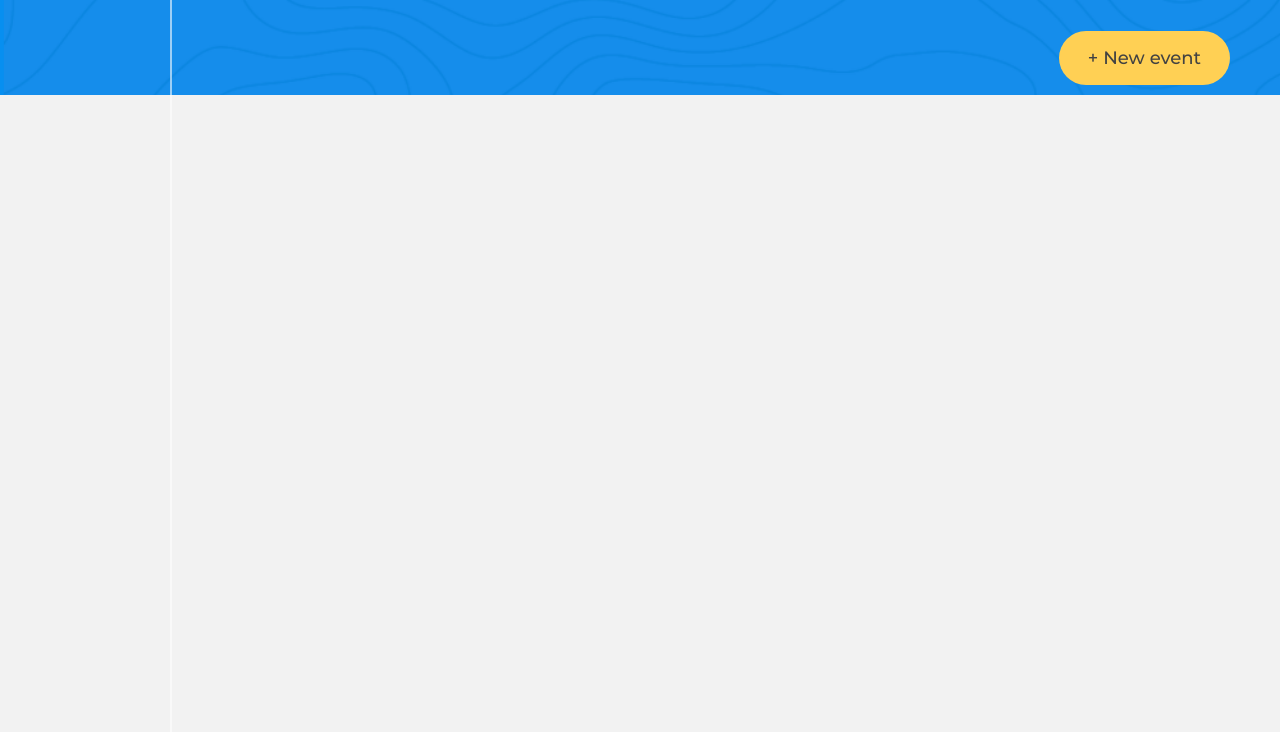
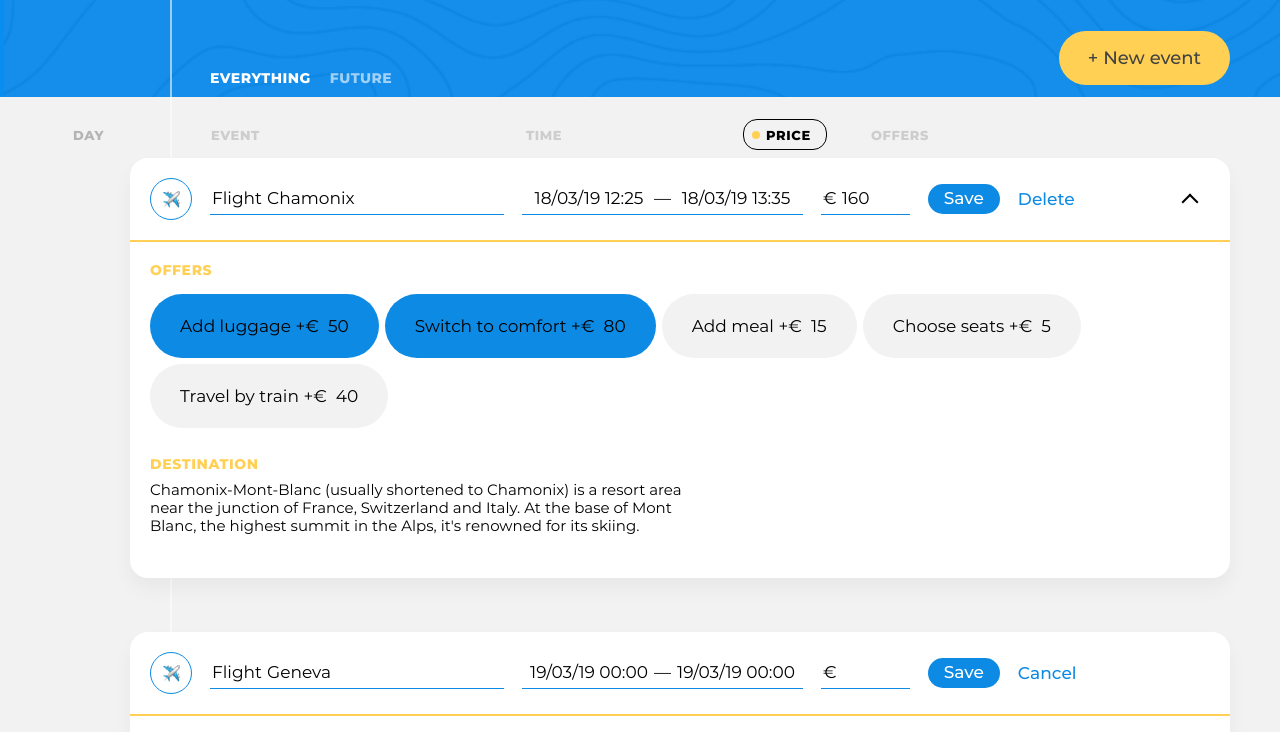
Before and after one commit to htmlacademy-ecmascript/2035627-big-trip-simple-19, a website built with webpack: page public/index.html in a window 1280 px wide. Shown: the part 68-800 px from the top of the page. Built offline with nearby package versions, Linux system fonts and the light colour scheme.

Commit message:
add modules, presenter and rendering

```diff
--- a/public/index.html
+++ b/public/index.html
@@ -44,5 +44,6 @@
           </section>
       </div>
     </main>
+    <script src="./bundle.js"></script>
   </body>
 </html>
--- a/src/render.js
+++ b/src/render.js
@@ -1,3 +1,4 @@
+
 const RenderPosition = {
   BEFOREBEGIN: 'beforebegin',
   AFTERBEGIN: 'afterbegin',
--- /dev/null
+++ b/src/view/add-new-point-view.js
@@ -0,0 +1,183 @@
+import { createElement } from '../render.js';
+
+function createAddNewPointView () {
+  return `<li class="trip-events__item">
+  <form class="event event--edit" action="#" method="post">
+    <header class="event__header">
+      <div class="event__type-wrapper">
+        <label class="event__type  event__type-btn" for="event-type-toggle-1">
+          <span class="visually-hidden">Choose event type</span>
+          <img class="event__type-icon" width="17" height="17" src="img/icons/flight.png" alt="Event type icon">
+        </label>
+        <input class="event__type-toggle  visually-hidden" id="event-type-toggle-1" type="checkbox">
+
+        <div class="event__type-list">
+          <fieldset class="event__type-group">
+            <legend class="visually-hidden">Event type</legend>
+
+            <div class="event__type-item">
+              <input id="event-type-taxi-1" class="event__type-input  visually-hidden" type="radio" name="event-type" value="taxi">
+              <label class="event__type-label  event__type-label--taxi" for="event-type-taxi-1">Taxi</label>
+            </div>
+
+            <div class="event__type-item">
+              <input id="event-type-bus-1" class="event__type-input  visually-hidden" type="radio" name="event-type" value="bus">
+              <label class="event__type-label  event__type-label--bus" for="event-type-bus-1">Bus</label>
+            </div>
+
+            <div class="event__type-item">
+              <input id="event-type-train-1" class="event__type-input  visually-hidden" type="radio" name="event-type" value="train">
+              <label class="event__type-label  event__type-label--train" for="event-type-train-1">Train</label>
+            </div>
+
+            <div class="event__type-item">
+              <input id="event-type-ship-1" class="event__type-input  visually-hidden" type="radio" name="event-type" value="ship">
+              <label class="event__type-label  event__type-label--ship" for="event-type-ship-1">Ship</label>
+            </div>
+
+            <div class="event__type-item">
+              <input id="event-type-drive-1" class="event__type-input  visually-hidden" type="radio" name="event-type" value="drive">
+              <label class="event__type-label  event__type-label--drive" for="event-type-drive-1">Drive</label>
+            </div>
+
+            <div class="event__type-item">
+              <input id="event-type-flight-1" class="event__type-input  visually-hidden" type="radio" name="event-type" value="flight" checked>
+              <label class="event__type-label  event__type-label--flight" for="event-type-flight-1">Flight</label>
+            </div>
+
+            <div class="event__type-item">
+              <input id="event-type-check-in-1" class="event__type-input  visually-hidden" type="radio" name="event-type" value="check-in">
+              <label class="event__type-label  event__type-label--check-in" for="event-type-check-in-1">Check-in</label>
+            </div>
+
+            <div class="event__type-item">
+              <input id="event-type-sightseeing-1" class="event__type-input  visually-hidden" type="radio" name="event-type" value="sightseeing">
+              <label class="event__type-label  event__type-label--sightseeing" for="event-type-sightseeing-1">Sightseeing</label>
+            </div>
+
+            <div class="event__type-item">
+              <input id="event-type-restaurant-1" class="event__type-input  visually-hidden" type="radio" name="event-type" value="restaurant">
+              <label class="event__type-label  event__type-label--restaurant" for="event-type-restaurant-1">Restaurant</label>
+            </div>
+          </fieldset>
+        </div>
+      </div>
+
+      <div class="event__field-group  event__field-group--destination">
+        <label class="event__label  event__type-output" for="event-destination-1">
+          Flight
+        </label>
+        <input class="event__input  event__input--destination" id="event-destination-1" type="text" name="event-destination" value="Geneva" list="destination-list-1">
+        <datalist id="destination-list-1">
+          <option value="Amsterdam"></option>
+          <option value="Geneva"></option>
+          <option value="Chamonix"></option>
+        </datalist>
+      </div>
+
+      <div class="event__field-group  event__field-group--time">
+        <label class="visually-hidden" for="event-start-time-1">From</label>
+        <input class="event__input  event__input--time" id="event-start-time-1" type="text" name="event-start-time" value="19/03/19 00:00">
+        &mdash;
+        <label class="visually-hidden" for="event-end-time-1">To</label>
+        <input class="event__input  event__input--time" id="event-end-time-1" type="text" name="event-end-time" value="19/03/19 00:00">
+      </div>
+
+      <div class="event__field-group  event__field-group--price">
+        <label class="event__label" for="event-price-1">
+          <span class="visually-hidden">Price</span>
+          &euro;
+        </label>
+        <input class="event__input  event__input--price" id="event-price-1" type="text" name="event-price" value="">
+      </div>
+
+      <button class="event__save-btn  btn  btn--blue" type="submit">Save</button>
+      <button class="event__reset-btn" type="reset">Cancel</button>
+    </header>
+    <section class="event__details">
+      <section class="event__section  event__section--offers">
+        <h3 class="event__section-title  event__section-title--offers">Offers</h3>
+
+        <div class="event__available-offers">
+          <div class="event__offer-selector">
+            <input class="event__offer-checkbox  visually-hidden" id="event-offer-luggage-1" type="checkbox" name="event-offer-luggage" checked>
+            <label class="event__offer-label" for="event-offer-luggage-1">
+              <span class="event__offer-title">Add luggage</span>
+              &plus;&euro;&nbsp;
+              <span class="event__offer-price">30</span>
+            </label>
+          </div>
+
+          <div class="event__offer-selector">
+            <input class="event__offer-checkbox  visually-hidden" id="event-offer-comfort-1" type="checkbox" name="event-offer-comfort" checked>
+            <label class="event__offer-label" for="event-offer-comfort-1">
+              <span class="event__offer-title">Switch to comfort class</span>
+              &plus;&euro;&nbsp;
+              <span class="event__offer-price">100</span>
+            </label>
+          </div>
+
+          <div class="event__offer-selector">
+            <input class="event__offer-checkbox  visually-hidden" id="event-offer-meal-1" type="checkbox" name="event-offer-meal">
+            <label class="event__offer-label" for="event-offer-meal-1">
+              <span class="event__offer-title">Add meal</span>
+              &plus;&euro;&nbsp;
+              <span class="event__offer-price">15</span>
+            </label>
+          </div>
+
+          <div class="event__offer-selector">
+            <input class="event__offer-checkbox  visually-hidden" id="event-offer-seats-1" type="checkbox" name="event-offer-seats">
+            <label class="event__offer-label" for="event-offer-seats-1">
+              <span class="event__offer-title">Choose seats</span>
+              &plus;&euro;&nbsp;
+              <span class="event__offer-price">5</span>
+            </label>
+          </div>
+
+          <div class="event__offer-selector">
+            <input class="event__offer-checkbox  visually-hidden" id="event-offer-train-1" type="checkbox" name="event-offer-train">
+            <label class="event__offer-label" for="event-offer-train-1">
+              <span class="event__offer-title">Travel by train</span>
+              &plus;&euro;&nbsp;
+              <span class="event__offer-price">40</span>
+            </label>
+          </div>
+        </div>
+      </section>
+
+      <section class="event__section  event__section--destination">
+        <h3 class="event__section-title  event__section-title--destination">Destination</h3>
+        <p class="event__destination-description">Geneva is a city in Switzerland that lies at the southern tip of expansive Lac Léman (Lake Geneva). Surrounded by the Alps and Jura mountains, the city has views of dramatic Mont Blanc.</p>
+
+        <div class="event__photos-container">
+          <div class="event__photos-tape">
+            <img class="event__photo" src="img/photos/1.jpg" alt="Event photo">
+            <img class="event__photo" src="img/photos/2.jpg" alt="Event photo">
+            <img class="event__photo" src="img/photos/3.jpg" alt="Event photo">
+            <img class="event__photo" src="img/photos/4.jpg" alt="Event photo">
+            <img class="event__photo" src="img/photos/5.jpg" alt="Event photo">
+          </div>
+        </div>
+      </section>
+    </section>
+  </form>
+</li>`;
+}
+
+export default class AddNewPointView {
+  getTemplate() {
+    return createAddNewPointView();
+  }
+
+  getElement() {
+    if (!this.element) {
+      this.element = createElement(this.getTemplate());
+    }
+    return this.element;
+  }
+
+  removeElement() {
+    this.element = null;
+  }
+}
--- /dev/null
+++ b/src/view/edit-point-view.js
@@ -0,0 +1,177 @@
+import { createElement } from '../render.js';
+
+function createEditPointTemplate () {
+  return ` <li class="trip-events__item">
+  <form class="event event--edit" action="#" method="post">
+    <header class="event__header">
+      <div class="event__type-wrapper">
+        <label class="event__type  event__type-btn" for="event-type-toggle-1">
+          <span class="visually-hidden">Choose event type</span>
+          <img class="event__type-icon" width="17" height="17" src="img/icons/flight.png" alt="Event type icon">
+        </label>
+        <input class="event__type-toggle  visually-hidden" id="event-type-toggle-1" type="checkbox">
+
+        <div class="event__type-list">
+          <fieldset class="event__type-group">
+            <legend class="visually-hidden">Event type</legend>
+
+            <div class="event__type-item">
+              <input id="event-type-taxi-1" class="event__type-input  visually-hidden" type="radio" name="event-type" value="taxi">
+              <label class="event__type-label  event__type-label--taxi" for="event-type-taxi-1">Taxi</label>
+            </div>
+
+            <div class="event__type-item">
+              <input id="event-type-bus-1" class="event__type-input  visually-hidden" type="radio" name="event-type" value="bus">
+              <label class="event__type-label  event__type-label--bus" for="event-type-bus-1">Bus</label>
+            </div>
+
+            <div class="event__type-item">
+              <input id="event-type-train-1" class="event__type-input  visually-hidden" type="radio" name="event-type" value="train">
+              <label class="event__type-label  event__type-label--train" for="event-type-train-1">Train</label>
+            </div>
+
+            <div class="event__type-item">
+              <input id="event-type-ship-1" class="event__type-input  visually-hidden" type="radio" name="event-type" value="ship">
+              <label class="event__type-label  event__type-label--ship" for="event-type-ship-1">Ship</label>
+            </div>
+
+            <div class="event__type-item">
+              <input id="event-type-drive-1" class="event__type-input  visually-hidden" type="radio" name="event-type" value="drive">
+              <label class="event__type-label  event__type-label--drive" for="event-type-drive-1">Drive</label>
+            </div>
+
+            <div class="event__type-item">
+              <input id="event-type-flight-1" class="event__type-input  visually-hidden" type="radio" name="event-type" value="flight" checked>
+              <label class="event__type-label  event__type-label--flight" for="event-type-flight-1">Flight</label>
+            </div>
+
+            <div class="event__type-item">
+              <input id="event-type-check-in-1" class="event__type-input  visually-hidden" type="radio" name="event-type" value="check-in">
+              <label class="event__type-label  event__type-label--check-in" for="event-type-check-in-1">Check-in</label>
+            </div>
+
+            <div class="event__type-item">
+              <input id="event-type-sightseeing-1" class="event__type-input  visually-hidden" type="radio" name="event-type" value="sightseeing">
+              <label class="event__type-label  event__type-label--sightseeing" for="event-type-sightseeing-1">Sightseeing</label>
+            </div>
+
+            <div class="event__type-item">
+              <input id="event-type-restaurant-1" class="event__type-input  visually-hidden" type="radio" name="event-type" value="restaurant">
+              <label class="event__type-label  event__type-label--restaurant" for="event-type-restaurant-1">Restaurant</label>
+            </div>
+          </fieldset>
+        </div>
+      </div>
+
+      <div class="event__field-group  event__field-group--destination">
+        <label class="event__label  event__type-output" for="event-destination-1">
+          Flight
+        </label>
+        <input class="event__input  event__input--destination" id="event-destination-1" type="text" name="event-destination" value="Chamonix" list="destination-list-1">
+        <datalist id="destination-list-1">
+          <option value="Amsterdam"></option>
+          <option value="Geneva"></option>
+          <option value="Chamonix"></option>
+        </datalist>
+      </div>
+
+      <div class="event__field-group  event__field-group--time">
+        <label class="visually-hidden" for="event-start-time-1">From</label>
+        <input class="event__input  event__input--time" id="event-start-time-1" type="text" name="event-start-time" value="18/03/19 12:25">
+        &mdash;
+        <label class="visually-hidden" for="event-end-time-1">To</label>
+        <input class="event__input  event__input--time" id="event-end-time-1" type="text" name="event-end-time" value="18/03/19 13:35">
+      </div>
+
+      <div class="event__field-group  event__field-group--price">
+        <label class="event__label" for="event-price-1">
+          <span class="visually-hidden">Price</span>
+          &euro;
+        </label>
+        <input class="event__input  event__input--price" id="event-price-1" type="text" name="event-price" value="160">
+      </div>
+
+      <button class="event__save-btn  btn  btn--blue" type="submit">Save</button>
+      <button class="event__reset-btn" type="reset">Delete</button>
+      <button class="event__rollup-btn" type="button">
+        <span class="visually-hidden">Open event</span>
+      </button>
+    </header>
+    <section class="event__details">
+      <section class="event__section  event__section--offers">
+        <h3 class="event__section-title  event__section-title--offers">Offers</h3>
+
+        <div class="event__available-offers">
+          <div class="event__offer-selector">
+            <input class="event__offer-checkbox  visually-hidden" id="event-offer-luggage-1" type="checkbox" name="event-offer-luggage" checked>
+            <label class="event__offer-label" for="event-offer-luggage-1">
+              <span class="event__offer-title">Add luggage</span>
+              &plus;&euro;&nbsp;
+              <span class="event__offer-price">50</span>
+            </label>
+          </div>
+
+          <div class="event__offer-selector">
+            <input class="event__offer-checkbox  visually-hidden" id="event-offer-comfort-1" type="checkbox" name="event-offer-comfort" checked>
+            <label class="event__offer-label" for="event-offer-comfort-1">
+              <span class="event__offer-title">Switch to comfort</span>
+              &plus;&euro;&nbsp;
+              <span class="event__offer-price">80</span>
+            </label>
+          </div>
+
+          <div class="event__offer-selector">
+            <input class="event__offer-checkbox  visually-hidden" id="event-offer-meal-1" type="checkbox" name="event-offer-meal">
+            <label class="event__offer-label" for="event-offer-meal-1">
+              <span class="event__offer-title">Add meal</span>
+              &plus;&euro;&nbsp;
+              <span class="event__offer-price">15</span>
+            </label>
+          </div>
+
+          <div class="event__offer-selector">
+            <input class="event__offer-checkbox  visually-hidden" id="event-offer-seats-1" type="checkbox" name="event-offer-seats">
+            <label class="event__offer-label" for="event-offer-seats-1">
+              <span class="event__offer-title">Choose seats</span>
+              &plus;&euro;&nbsp;
+              <span class="event__offer-price">5</span>
+            </label>
+          </div>
+
+          <div class="event__offer-selector">
+            <input class="event__offer-checkbox  visually-hidden" id="event-offer-train-1" type="checkbox" name="event-offer-train">
+            <label class="event__offer-label" for="event-offer-train-1">
+              <span class="event__offer-title">Travel by train</span>
+              &plus;&euro;&nbsp;
+              <span class="event__offer-price">40</span>
+            </label>
+          </div>
+        </div>
+      </section>
+
+      <section class="event__section  event__section--destination">
+        <h3 class="event__section-title  event__section-title--destination">Destination</h3>
+        <p class="event__destination-description">Chamonix-Mont-Blanc (usually shortened to Chamonix) is a resort area near the junction of France, Switzerland and Italy. At the base of Mont Blanc, the highest summit in the Alps, it's renowned for its skiing.</p>
+      </section>
+    </section>
+  </form>
+</li>
+  `;
+}
+
+export default class EditPointView {
+  getTemplate() {
+    return createEditPointTemplate();
+  }
+
+  getElement() {
+    if (!this.element) {
+      this.element = createElement(this.getTemplate());
+    }
+    return this.element;
+  }
+
+  removeElement() {
+    this.element = null;
+  }
+}
--- /dev/null
+++ b/src/view/filters-view.js
@@ -0,0 +1,34 @@
+import { createElement } from '../render.js';
+
+function createFiltersTemplate () {
+  return `<form class="trip-filters" action="#" method="get">
+      <div class="trip-filters__filter">
+        <input id="filter-everything" class="trip-filters__filter-input  visually-hidden" type="radio" name="trip-filter" value="everything" checked>
+        <label class="trip-filters__filter-label" for="filter-everything">Everything</label>
+      </div>
+
+      <div class="trip-filters__filter">
+        <input id="filter-future" class="trip-filters__filter-input  visually-hidden" type="radio" name="trip-filter" value="future">
+        <label class="trip-filters__filter-label" for="filter-future">Future</label>
+      </div>
+
+      <button class="visually-hidden" type="submit">Accept filter</button>
+    </form>`;
+}
+
+export default class FiltersView {
+  getTemplate() {
+    return createFiltersTemplate();
+  }
+
+  getElement() {
+    if (!this.element) {
+      this.element = createElement(this.getTemplate());
+    }
+    return this.element;
+  }
+
+  removeElement() {
+    this.element = null;
+  }
+}
--- /dev/null
+++ b/src/view/sorting-view.js
@@ -0,0 +1,47 @@
+import { createElement } from '../render.js';
+
+function createSortingTemplate() {
+  return (`<form class="trip-events__trip-sort  trip-sort" action="#" method="get">
+  <div class="trip-sort__item  trip-sort__item--day">
+    <input id="sort-day" class="trip-sort__input  visually-hidden" type="radio" name="trip-sort" value="sort-day">
+    <label class="trip-sort__btn" for="sort-day">Day</label>
+  </div>
+
+  <div class="trip-sort__item  trip-sort__item--event">
+    <input id="sort-event" class="trip-sort__input  visually-hidden" type="radio" name="trip-sort" value="sort-event" disabled>
+    <label class="trip-sort__btn" for="sort-event">Event</label>
+  </div>
+
+  <div class="trip-sort__item  trip-sort__item--time">
+    <input id="sort-time" class="trip-sort__input  visually-hidden" type="radio" name="trip-sort" value="sort-time" disabled>
+    <label class="trip-sort__btn" for="sort-time">Time</label>
+  </div>
+
+  <div class="trip-sort__item  trip-sort__item--price">
+    <input id="sort-price" class="trip-sort__input  visually-hidden" type="radio" name="trip-sort" value="sort-price" checked>
+    <label class="trip-sort__btn" for="sort-price">Price</label>
+  </div>
+
+  <div class="trip-sort__item  trip-sort__item--offer">
+    <input id="sort-offer" class="trip-sort__input  visually-hidden" type="radio" name="trip-sort" value="sort-offer" disabled>
+    <label class="trip-sort__btn" for="sort-offer">Offers</label>
+  </div>
+</form>`);
+}
+
+export default class SortingView {
+  getTemplate() {
+    return createSortingTemplate();
+  }
+
+  getElement() {
+    if (!this.element) {
+      this.element = createElement(this.getTemplate());
+    }
+    return this.element;
+  }
+
+  removeElement() {
+    this.element = null;
+  }
+}
--- /dev/null
+++ b/src/view/trip-events-container.js
@@ -0,0 +1,22 @@
+import { createElement } from '../render.js';
+
+function createTripEventsContainerTemplate() {
+  return '<ul class="trip-events__list"></ul>';
+}
+
+export default class TripEventsContainerView {
+  getTemplate() {
+    return createTripEventsContainerTemplate();
+  }
+
+  getElement() {
+    if (!this.element) {
+      this.element = createElement(this.getTemplate());
+    }
+    return this.element;
+  }
+
+  removeElement() {
+    this.element = null;
+  }
+}
--- /dev/null
+++ b/src/view/trip-point-view.js
@@ -0,0 +1,45 @@
+import { createElement } from '../render.js';
+
+function createTripPointTemplate () {
+  return `<li class="trip-events__item">
+      <div class="event">
+        <time class="event__date" datetime="2019-03-18">MAR 18</time>
+        <div class="event__type">
+          <img class="event__type-icon" width="42" height="42" src="img/icons/taxi.png" alt="Event type icon">
+        </div>
+        <h3 class="event__title">Taxi Amsterdam</h3>
+        <div class="event__schedule">
+          <p class="event__time">
+            <time class="event__start-time" datetime="2019-03-18T10:30">10:30</time>
+            &mdash;
+            <time class="event__end-time" datetime="2019-03-18T11:00">11:00</time>
+          </p>
+        </div>
+        <p class="event__price">
+          &euro;&nbsp;<span class="event__price-value">20</span>
+        </p>
+        <h4 class="visually-hidden">Offers:</h4>
+        <ul class="event__selected-offers">
+          <li class="event__offer">
+            <span class="event__offer-title">Order Uber</span>
+            &plus;&euro;&nbsp;
+            <span class="event__offer-price">20</span>
+          </li>`;
+}
+
+export default class TripPointView {
+  getTemplate() {
+    return createTripPointTemplate();
+  }
+
+  getElement() {
+    if (!this.element) {
+      this.element = createElement(this.getTemplate());
+    }
+    return this.element;
+  }
+
+  removeElement() {
+    this.element = null;
+  }
+}
```
Also changed, not shown: src/main.js (+14 -0 lines), src/trip-presenter.js (added, +22 -0 lines).
